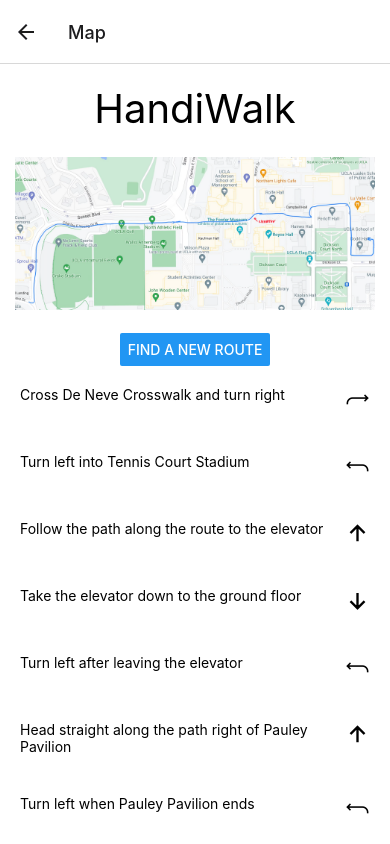
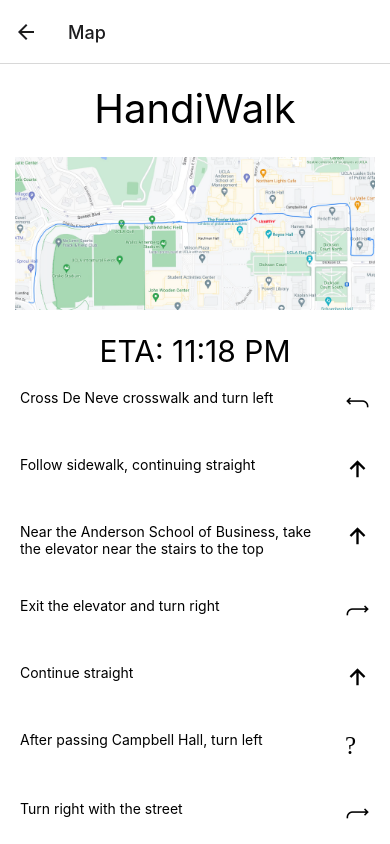
Before and after one commit to EvanYZhao/HandiWalk, a React Native app: screen /Map in a window 390 px wide. Built offline with nearby package versions, Linux system fonts and the light colour scheme.

Commit message:
added other routes

```diff
--- a/screens/MapScreen.js
+++ b/screens/MapScreen.js
@@ -1,12 +1,27 @@
 import Map from '../assets/Map.png';
-import { StyleSheet, Text, View, Button, FlatList, Image } from 'react-native';
+import { StyleSheet, Text, View, FlatList, Image } from 'react-native';
 import { StatusBar } from 'expo-status-bar';
 import { Ionicons } from '@expo/vector-icons';
 
 const Directions = () => {
+
+  const CrosswalkToDodd = [
+    { direction: 'Cross De Neve crosswalk and turn left', icon: 'return-up-back' },
+    { direction: 'Follow sidewalk, continuing straight', icon: 'arrow-up' },
+    { direction: 'Near the Anderson School of Business, take the elevator near the stairs to the top', icon: 'arrow-up' },
+    { direction: 'Exit the elevator and turn right', icon: 'return-up-forward' },
+    { direction: 'Continue straight', icon: 'arrow-up' },
+    { direction: 'After passing Campbell Hall, turn left', icon: 'arrow-up-back' },
+    { direction: 'Turn right with the street', icon: 'return-up-forward' },
+    { direction: 'Continue straight and turn right in front of LuValle Commons', icon: 'return-up-forward' },
+    { direction: 'After passing Dodd Hall, turn left along sidewalk', icon: 'return-up-back' },
+    { direction: 'Turn left at the back of Dodd Hall', icon: 'return-up-back' },
+    { direction: 'You have arrived', icon: 'checkmark' },
+  ]
+
   const CrosswalkToYoungHall = [
-    { direction: 'Cross De Neve Crosswalk and turn right', icon: 'return-up-forward' },
-    { direction: 'Turn left into Tennis Court Stadium', icon: 'return-up-back' },
+    { direction: 'Cross De Neve crosswalk and turn right', icon: 'return-up-forward' },
+    { direction: 'Turn left into Tennis Courts Stadium', icon: 'return-up-back' },
     { direction: 'Follow the path along the route to the elevator', icon: 'arrow-up' },
     { direction: 'Take the elevator down to the ground floor', icon: 'arrow-down' },
     { direction: 'Turn left after leaving the elevator', icon: 'return-up-back' },
@@ -26,7 +41,7 @@
 
   return (
     <FlatList
-      data={CrosswalkToYoungHall}
+      data={CrosswalkToDodd}
       renderItem={({ item }) => (
         <View style={styles.item}>
           <Text style={{ paddingRight: 20, width: 325 }}>{item.direction}</Text>
@@ -38,6 +53,12 @@
 }
 
 const MapScreen = ({ navigation }) => {
+
+  const today = new Date();
+  today.setMinutes(today.getMinutes() + 30);
+  const ETAwithSeconds = today.toLocaleTimeString('en-US').split(' ');
+  const ETA = ETAwithSeconds[0].slice(0, -3) + " " + ETAwithSeconds[1];
+
   return (
     <View style={styles.container}>
       <View style={{ alignItems: 'center' }}>
@@ -45,10 +66,7 @@
         <Image style={styles.map_style} source={Map} />
       </View>
       <StatusBar style="auto" />
-      <Button
-        title="Find a new route"
-        onPress={() => navigation.navigate('Home')}
-      />
+      <Text style={{ fontSize: 30 }}>ETA: {ETA}</Text>
       <Directions />
     </View>
   )
```
